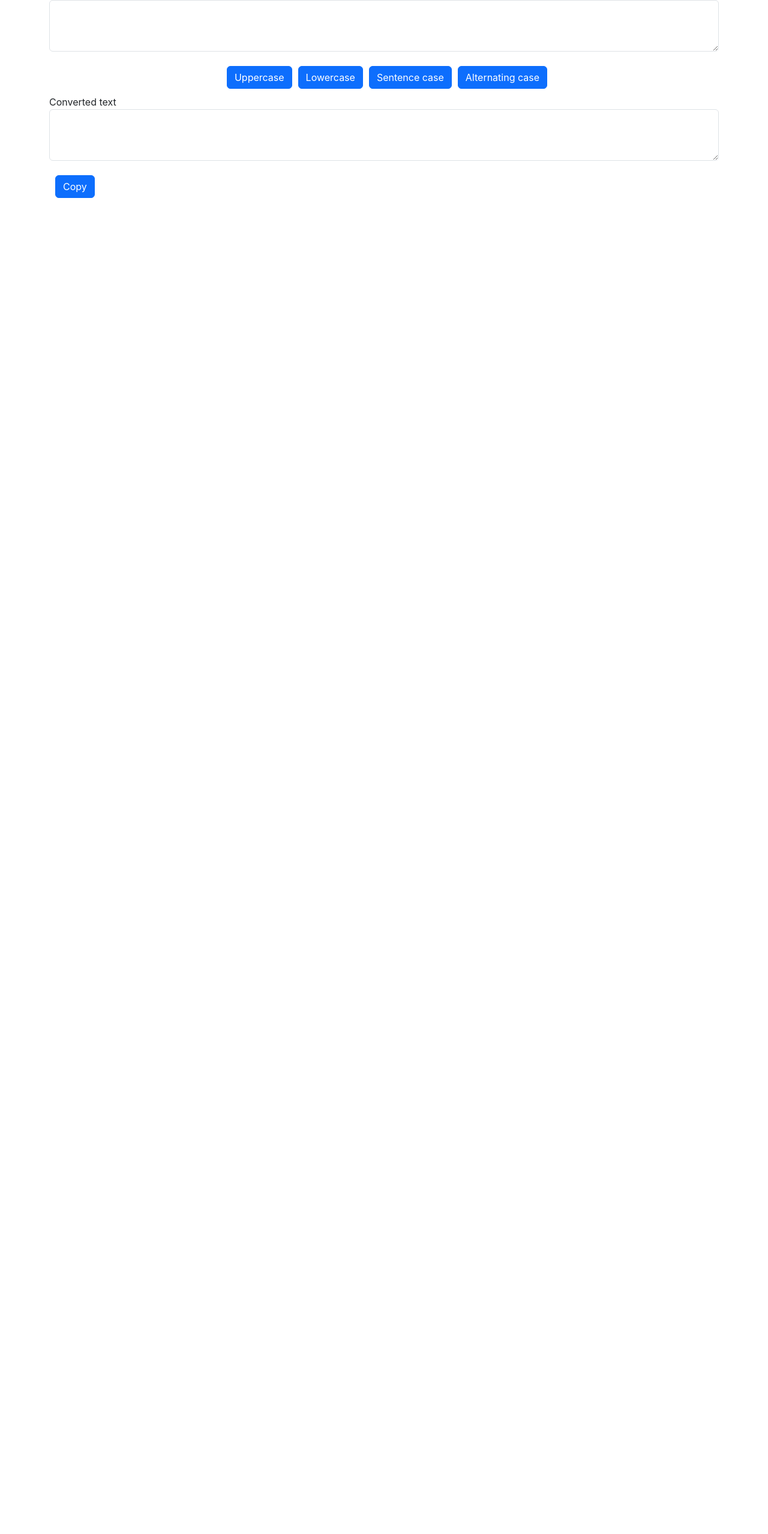
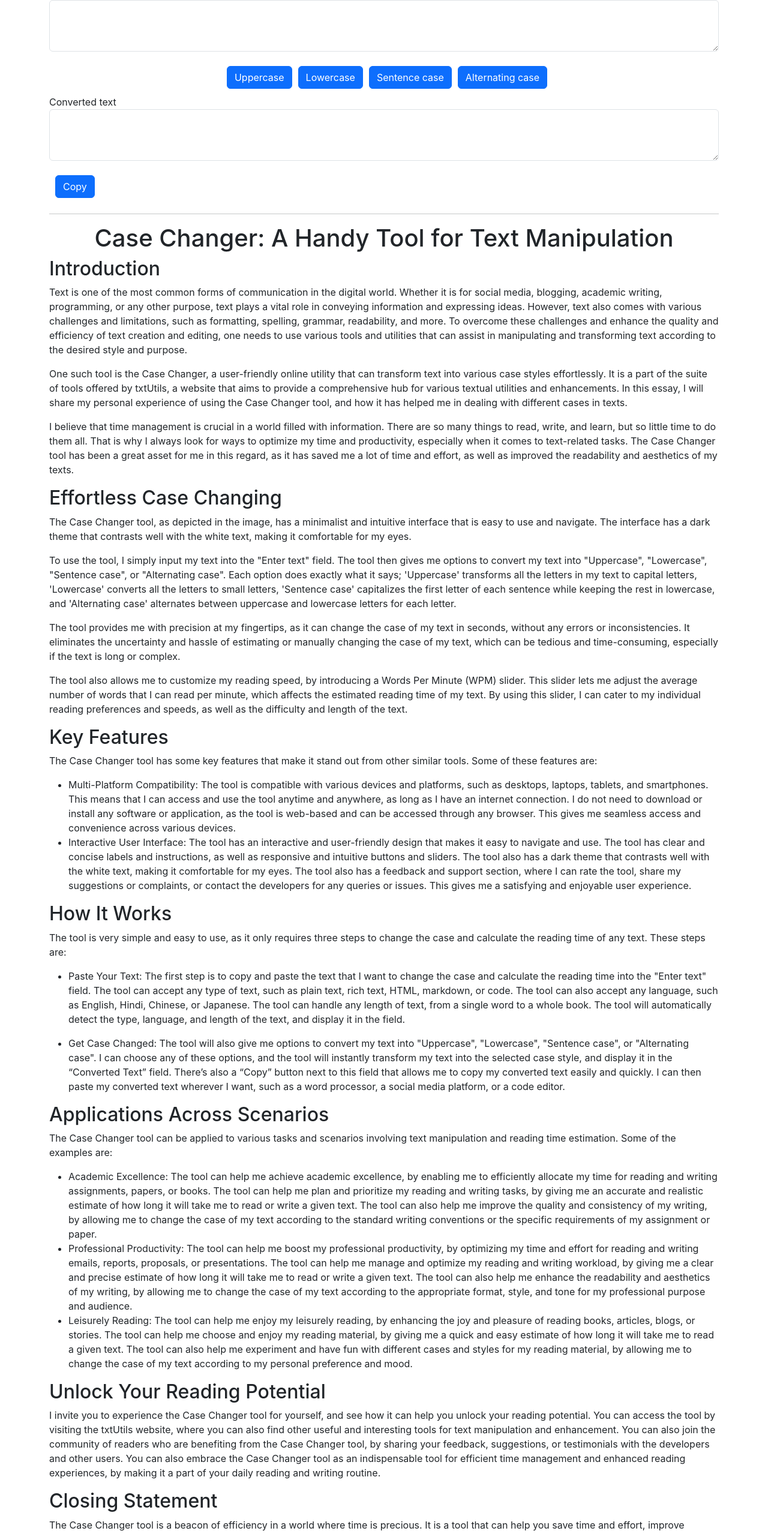
Before and after one commit to codewithpom/TextUtils, a Next.js app: page /case-changer in a window 1280 px wide. Shown: the part 160-2717 px from the top of the page at 60% size. Before the commit the page ends 800 px from the top, so only its background shows below. Built offline with nearby package versions, Linux system fonts and the light colour scheme.

Commit message:
Add Case Changer tool with introduction, features, and usage instructions

```diff
--- a/pages/case-changer.js
+++ b/pages/case-changer.js
@@ -118,6 +118,45 @@ function App() {
                 <button className="btn btn-primary" id='copy'
                     onClick={copyToClipboard}
                 >Copy</button>
+                <hr></hr>
+                <h1 style={{
+                    textAlign: "center",
+                }}>Case Changer: A Handy Tool for Text Manipulation</h1>
+                <h2>Introduction</h2>
+                <p>Text is one of the most common forms of communication in the digital world. Whether it is for social media, blogging, academic writing, programming, or any other purpose, text plays a vital role in conveying information and expressing ideas. However, text also comes with various challenges and limitations, such as formatting, spelling, grammar, readability, and more. To overcome these challenges and enhance the quality and efficiency of text creation and editing, one needs to use various tools and utilities that can assist in manipulating and transforming text according to the desired style and purpose.</p>
+                <p>One such tool is the Case Changer, a user-friendly online utility that can transform text into various case styles effortlessly. It is a part of the suite of tools offered by txtUtils, a website that aims to provide a comprehensive hub for various textual utilities and enhancements. In this essay, I will share my personal experience of using the Case Changer tool, and how it has helped me in dealing with different cases in texts.</p>
+                <p>I believe that time management is crucial in a world filled with information. There are so many things to read, write, and learn, but so little time to do them all. That is why I always look for ways to optimize my time and productivity, especially when it comes to text-related tasks. The Case Changer tool has been a great asset for me in this regard, as it has saved me a lot of time and effort, as well as improved the readability and aesthetics of my texts.</p>
+                <h2>Effortless Case Changing</h2>
+                <p>The Case Changer tool, as depicted in the image, has a minimalist and intuitive interface that is easy to use and navigate. The interface has a dark theme that contrasts well with the white text, making it comfortable for my eyes.</p>
+                <p>To use the tool, I simply input my text into the &quot;Enter text&quot; field. The tool then gives me options to convert my text into &quot;Uppercase&quot;, &quot;Lowercase&quot;, &quot;Sentence case&quot;, or &quot;Alternating case&quot;. Each option does exactly what it says; &#39;Uppercase&#39; transforms all the letters in my text to capital letters, &#39;Lowercase&#39; converts all the letters to small letters, &#39;Sentence case&#39; capitalizes the first letter of each sentence while keeping the rest in lowercase, and &#39;Alternating case&#39; alternates between uppercase and lowercase letters for each letter.</p>
+                <p>The tool provides me with precision at my fingertips, as it can change the case of my text in seconds, without any errors or inconsistencies. It eliminates the uncertainty and hassle of estimating or manually changing the case of my text, which can be tedious and time-consuming, especially if the text is long or complex.</p>
+                <p>The tool also allows me to customize my reading speed, by introducing a Words Per Minute (WPM) slider. This slider lets me adjust the average number of words that I can read per minute, which affects the estimated reading time of my text. By using this slider, I can cater to my individual reading preferences and speeds, as well as the difficulty and length of the text.</p>
+                <h2>Key Features</h2>
+                <p>The Case Changer tool has some key features that make it stand out from other similar tools. Some of these features are:</p>
+                <ul>
+                    <li>Multi-Platform Compatibility: The tool is compatible with various devices and platforms, such as desktops, laptops, tablets, and smartphones. This means that I can access and use the tool anytime and anywhere, as long as I have an internet connection. I do not need to download or install any software or application, as the tool is web-based and can be accessed through any browser. This gives me seamless access and convenience across various devices.</li>
+                    <li>Interactive User Interface: The tool has an interactive and user-friendly design that makes it easy to navigate and use. The tool has clear and concise labels and instructions, as well as responsive and intuitive buttons and sliders. The tool also has a dark theme that contrasts well with the white text, making it comfortable for my eyes. The tool also has a feedback and support section, where I can rate the tool, share my suggestions or complaints, or contact the developers for any queries or issues. This gives me a satisfying and enjoyable user experience.</li>
+                </ul>
+                <h2>How It Works</h2>
+                <p>The tool is very simple and easy to use, as it only requires three steps to change the case and calculate the reading time of any text. These steps are:</p>
+                <ul>
+                    <li><p>Paste Your Text: The first step is to copy and paste the text that I want to change the case and calculate the reading time into the &quot;Enter text&quot; field. The tool can accept any type of text, such as plain text, rich text, HTML, markdown, or code. The tool can also accept any language, such as English, Hindi, Chinese, or Japanese. The tool can handle any length of text, from a single word to a whole book. The tool will automatically detect the type, language, and length of the text, and display it in the field.</p>
+                    </li>
+                    <li><p>Get Case Changed: The tool will also give me options to convert my text into &quot;Uppercase&quot;, &quot;Lowercase&quot;, &quot;Sentence case&quot;, or &quot;Alternating case&quot;. I can choose any of these options, and the tool will instantly transform my text into the selected case style, and display it in the “Converted Text” field. There’s also a “Copy” button next to this field that allows me to copy my converted text easily and quickly. I can then paste my converted text wherever I want, such as a word processor, a social media platform, or a code editor.</p>
+                    </li>
+                </ul>
+                <h2>Applications Across Scenarios</h2>
+                <p>The Case Changer tool can be applied to various tasks and scenarios involving text manipulation and reading time estimation. Some of the examples are:</p>
+                <ul>
+                    <li>Academic Excellence: The tool can help me achieve academic excellence, by enabling me to efficiently allocate my time for reading and writing assignments, papers, or books. The tool can help me plan and prioritize my reading and writing tasks, by giving me an accurate and realistic estimate of how long it will take me to read or write a given text. The tool can also help me improve the quality and consistency of my writing, by allowing me to change the case of my text according to the standard writing conventions or the specific requirements of my assignment or paper.</li>
+                    <li>Professional Productivity: The tool can help me boost my professional productivity, by optimizing my time and effort for reading and writing emails, reports, proposals, or presentations. The tool can help me manage and optimize my reading and writing workload, by giving me a clear and precise estimate of how long it will take me to read or write a given text. The tool can also help me enhance the readability and aesthetics of my writing, by allowing me to change the case of my text according to the appropriate format, style, and tone for my professional purpose and audience.</li>
+                    <li>Leisurely Reading: The tool can help me enjoy my leisurely reading, by enhancing the joy and pleasure of reading books, articles, blogs, or stories. The tool can help me choose and enjoy my reading material, by giving me a quick and easy estimate of how long it will take me to read a given text. The tool can also help me experiment and have fun with different cases and styles for my reading material, by allowing me to change the case of my text according to my personal preference and mood.</li>
+                </ul>
+                <h2>Unlock Your Reading Potential</h2>
+                <p>I invite you to experience the Case Changer tool for yourself, and see how it can help you unlock your reading potential. You can access the tool by visiting the txtUtils website, where you can also find other useful and interesting tools for text manipulation and enhancement. You can also join the community of readers who are benefiting from the Case Changer tool, by sharing your feedback, suggestions, or testimonials with the developers and other users. You can also embrace the Case Changer tool as an indispensable tool for efficient time management and enhanced reading experiences, by making it a part of your daily reading and writing routine.</p>
+                <h2>Closing Statement</h2>
+                <p>The Case Changer tool is a beacon of efficiency in a world where time is precious. It is a tool that can help you save time and effort, improve readability and aesthetics, and increase versatility and creativity when dealing with different cases in texts. It is a tool that can help</p>
+
 
             </div>
 
```
